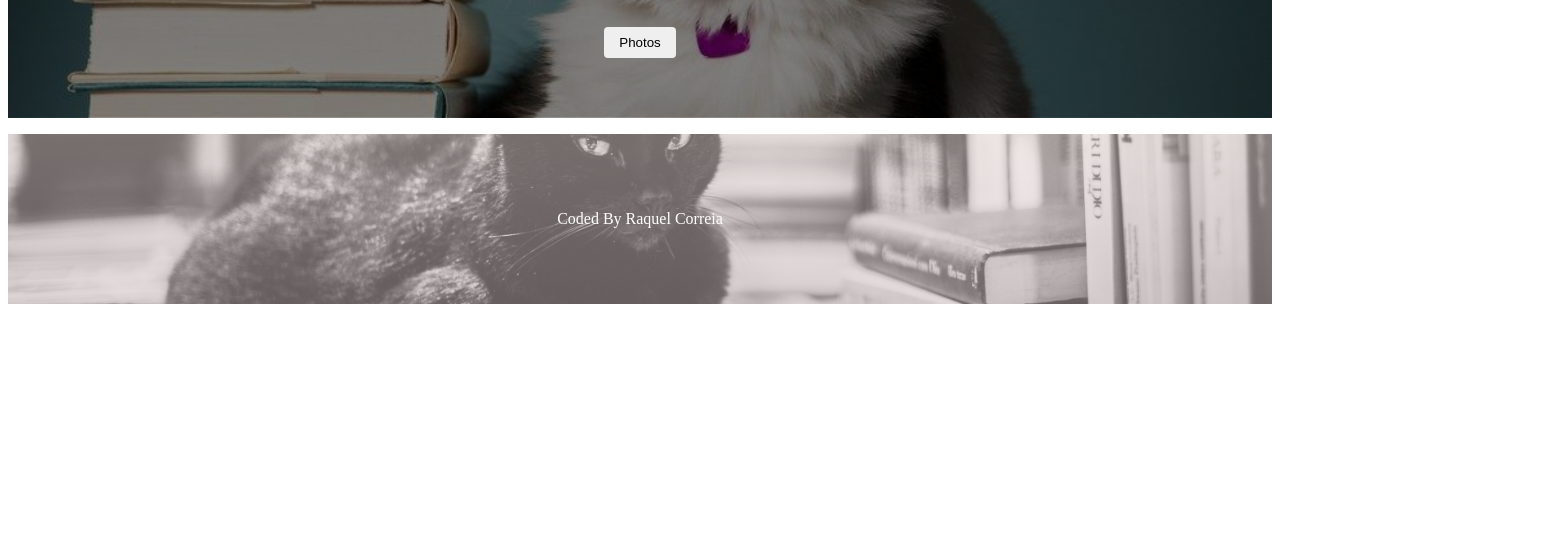
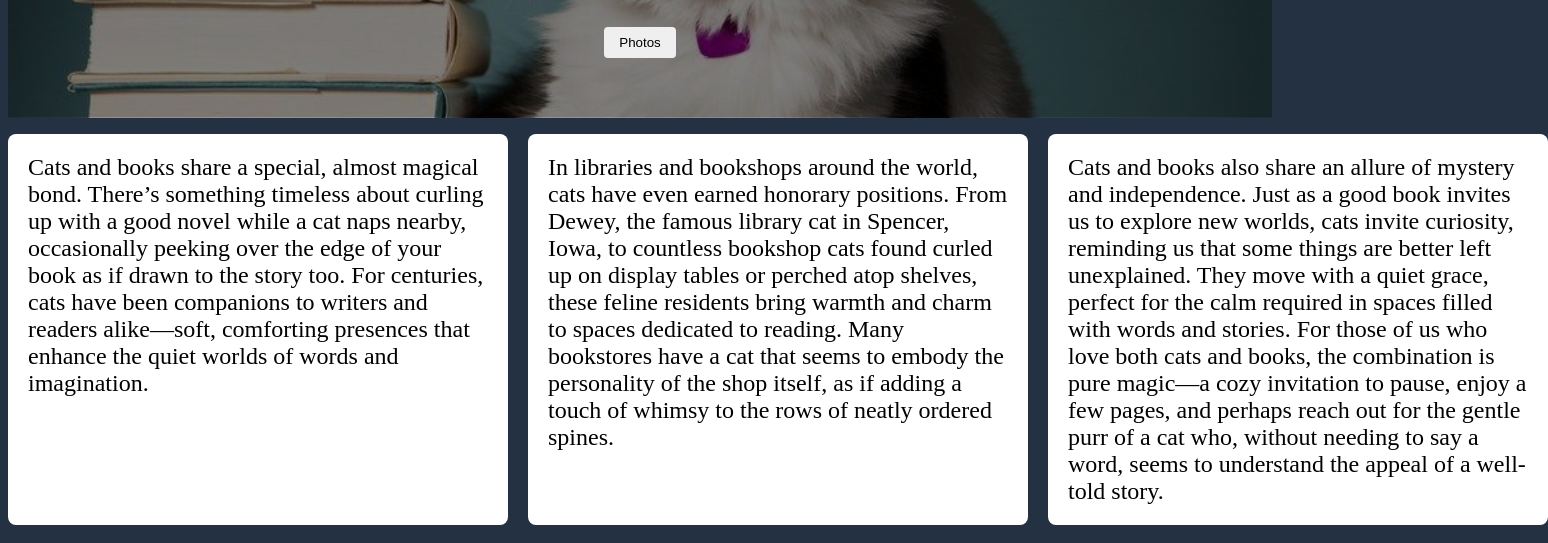
Before and after one commit to rccorreia99/catsandbooks, a plain HTML site: page index.html in a window 1280 px wide. Shown: the part 210-753 px from the top of the page, 1548 px wide, since content can reach past the window. Drawn offline with Linux system fonts and the light colour scheme.

Commit message:
fixed footer and added grid system

```diff
--- a/index.html
+++ b/index.html
@@ -15,6 +15,16 @@
       </header>
 <p>
 </p>
+<div class="boxes">
+    <div class="box">
+        Cats and books share a special, almost magical bond. There’s something timeless about curling up with a good novel while a cat naps nearby, occasionally peeking over the edge of your book as if drawn to the story too. For centuries, cats have been companions to writers and readers alike—soft, comforting presences that enhance the quiet worlds of words and imagination.
+    </div>
+    <div class="box">
+In libraries and bookshops around the world, cats have even earned honorary positions. From Dewey, the famous library cat in Spencer, Iowa, to countless bookshop cats found curled up on display tables or perched atop shelves, these feline residents bring warmth and charm to spaces dedicated to reading. Many bookstores have a cat that seems to embody the personality of the shop itself, as if adding a touch of whimsy to the rows of neatly ordered spines.
+    </div>
+    <div class="box"> Cats and books also share an allure of mystery and independence. Just as a good book invites us to explore new worlds, cats invite curiosity, reminding us that some things are better left unexplained. They move with a quiet grace, perfect for the calm required in spaces filled with words and stories.
+
+        For those of us who love both cats and books, the combination is pure magic—a cozy invitation to pause, enjoy a few pages, and perhaps reach out for the gentle purr of a cat who, without needing to say a word, seems to understand the appeal of a well-told story. </div>
 <footer>
     <p> Coded By Raquel Correia </p>
 </footer>
--- a/style.css
+++ b/style.css
@@ -1,3 +1,6 @@
+body {
+    background: #233142;
+}
 header {
     max-width: 2000px;
     margin: 0 auto;
@@ -33,21 +36,34 @@ header {
     border: none;
   }
 
+  .boxes {
+    display: grid;
+    grid-template-columns: 500px 500px 500px;
+    grid-gap: 20px;
+  }
 
-  footer{
-    max-width: 2000px;
-    margin: 0 auto;
+  .box {
+    background-color: white;
+    color: black;
+    font-size: 24px;
+    padding: 20px;
+    border-radius: 8px;
+}
+
+footer {
+    width: 100vw;
+    height: 200px;
+    padding: 0;
+    margin: 0;
     background-image: linear-gradient(
         rgba(235, 217, 217, 0.5),
         rgba(202, 186, 186, 0.5)
-      ),
-      url("images/cat2.jpg");
-      background-size: cover;
-      background-position: center;
-      background-repeat: no-repeat;
-      text-align: center;
-      padding: 60px 0;
-  }
+    ), url("images/cat2.jpg");
+    background-size: cover;
+    background-position: center;
+    background-repeat: no-repeat;
+}
+
 
   footer p {
     color: white;
@@ -61,6 +77,14 @@ header {
     header h1 {
       font-size: 20px;
     }
+    .boxes {
+        grid-template-columns: 1fr;
+        grid-gap: 10px;
+      }
+
+      .box {
+        background: white;
+      }
     footer{
         padding: 30px 0;
     }
```
